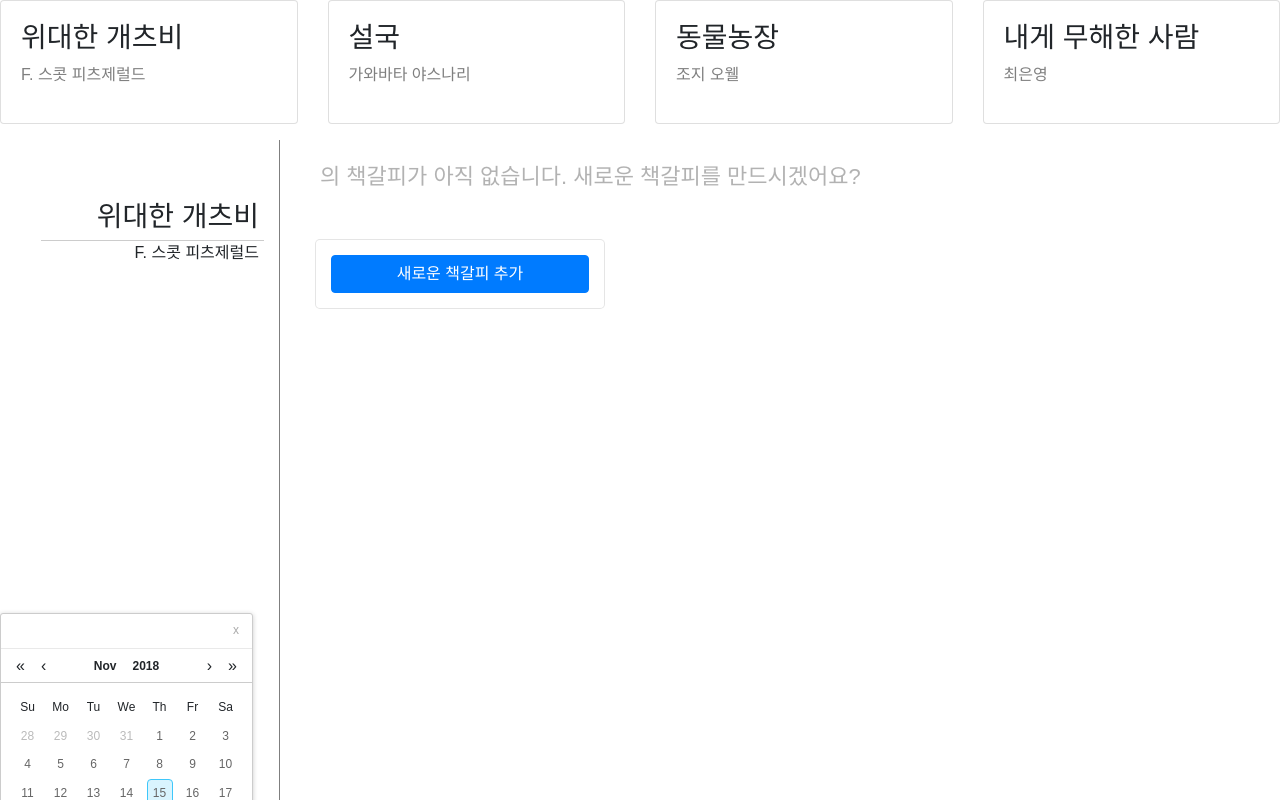
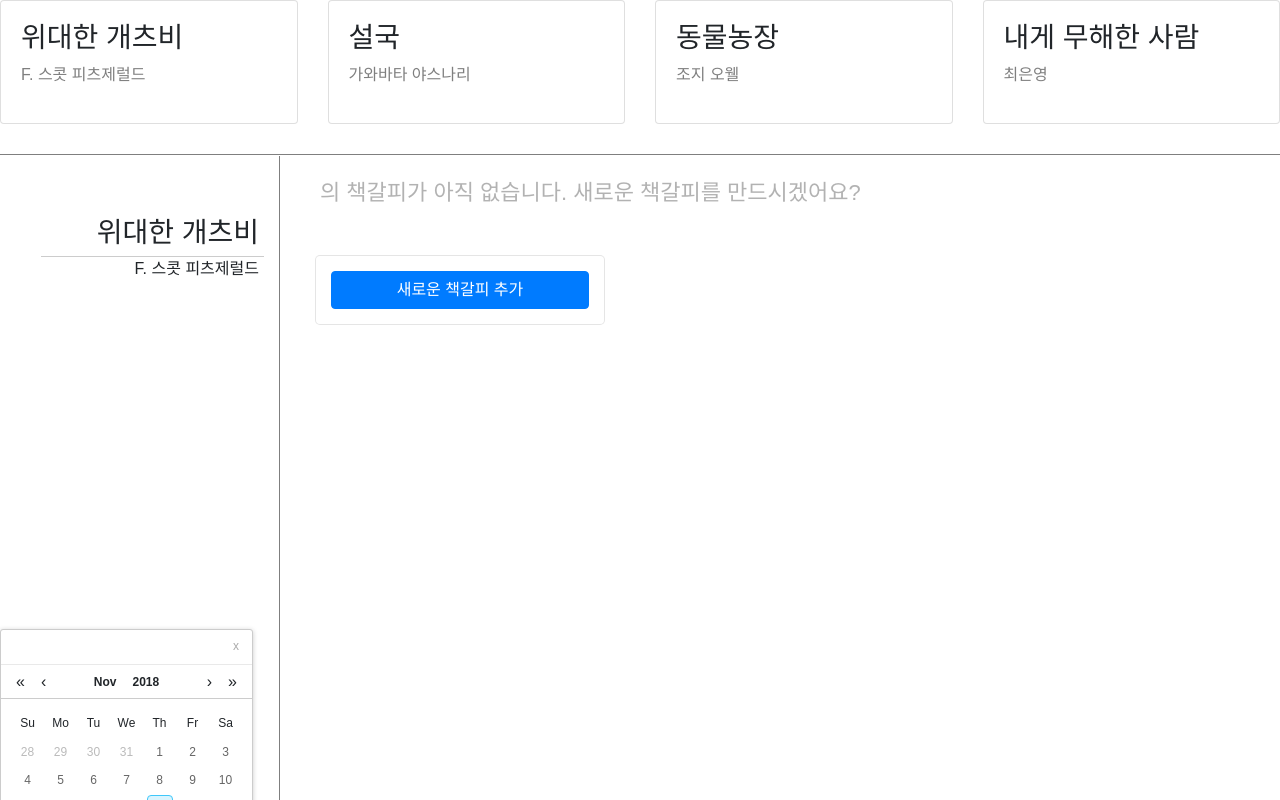
Before and after one commit to presentheo/galphi, a React (Create React App) app: page / in a window 1280 px wide. Shown: the top 800 px of the page. Built offline with nearby package versions, Linux system fonts and the light colour scheme.

Commit message:
디자인 변경

```diff
--- a/src/components/book/BookList.js
+++ b/src/components/book/BookList.js
@@ -11,10 +11,10 @@ class BookList extends Component {
     this.state = {
       selectedKey: 0,
       bookData : [
-        {title: '위대한 개츠비', author: 'F. 스콧 피츠제럴드', star: 5},
-        {title: '설국', author: '가와바타 야스나리', star: 5},
-        {title: '동물농장', author: '조지 오웰', star: 5},
-        {title: '내게 무해한 사람',author: '최은영',  star: 5}
+        {title: '위대한 개츠비', author: 'F. 스콧 피츠제럴드'},
+        {title: '설국', author: '가와바타 야스나리'},
+        {title: '동물농장', author: '조지 오웰'},
+        {title: '내게 무해한 사람', author: '최은영'}
       ]
     }
   }
@@ -35,7 +35,6 @@ class BookList extends Component {
             key={i}
             title={el.title}
             author={el.author}
-            star={el.star}
             onClick={this.handleClick}
           ></Book>
           )
--- a/src/components/bookDetail/BookDetail.js
+++ b/src/components/bookDetail/BookDetail.js
@@ -35,7 +35,7 @@ class BookDetail extends Component {
 
   render() {
     return (
-      <div>
+      <div className='book-detail'>
         <div className='book-info'>
           <h3 className='book-info-title'>{this.props.book.title}</h3>
           <p className='book-info-author'>{this.props.book.author}</p>
@@ -45,7 +45,11 @@ class BookDetail extends Component {
           </div>
         </div>
         <div className='book-comment'>
-          <CommentList bookId={this.props.book.id} date={this.state.selectedDay}></CommentList>
+          <CommentList
+            bookId={this.props.book.id}
+            date={this.state.selectedDay}
+            commentData={this.props.commentData}
+          ></CommentList>
         </div>
 
       </div>
--- a/src/components/bookDetail/Comment.js
+++ b/src/components/bookDetail/Comment.js
@@ -25,7 +25,7 @@ class Comment extends Component {
     if (this.state.content.length < 1) {
       alert('한 글자 이상 입력해주세요 :)')
     } else {
-      this.props.onSave(this.props.id, this.state.content);
+      this.props.onSave(this.props.commentId, this.state.content);
       this.setState({
         edittable: false
       })
@@ -65,7 +65,7 @@ class Comment extends Component {
         <div className='comment'>
           {this.state.edittable ? editor : viewer}
           <div className='comment-menu clearfix'>
-            <button className='close' onClick={() => {this.props.onRemove(this.props.id)}}>
+            <button className='close' onClick={() => {this.props.onRemove(this.props.commentId)}}>
               <span>&times;</span>
             </button>
           </div>
--- a/src/components/bookDetail/CommentList.js
+++ b/src/components/bookDetail/CommentList.js
@@ -57,7 +57,7 @@ class CommentList extends Component {
             bookId={this.props.bookId}
             comment={el}
             key={i}
-            id={i}
+            commentId={i}
             onRemove={this.handleRemove}
             onSave={this.handleSave}
           ></Comment>
--- a/src/components/bookDetail/book-detail.css
+++ b/src/components/bookDetail/book-detail.css
@@ -1,6 +1,12 @@
+.book-detail {
+  margin-top: 30px;
+  padding-top: 1px;
+  border-top: 0.3px solid rgba(0,0,0,0.5);
+}
+
 .book-info{
   width: 280px;
-  position: fixed;
+  position: absolute;
   left: 0;
   height: 100%;
   border-right: 0.3px solid rgba(0,0,0,0.5);
```
